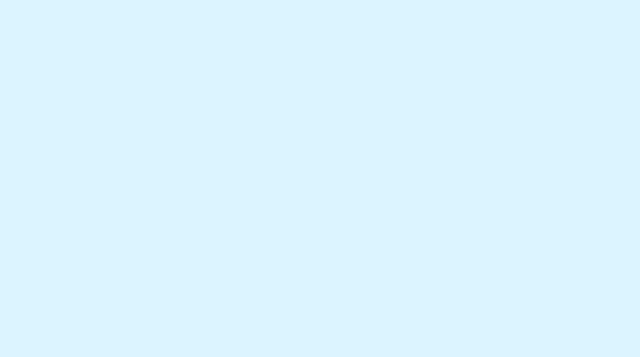
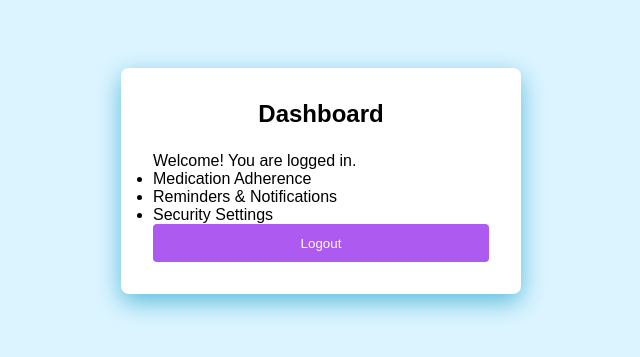
Before and after one commit to 2339036/medication-adherence-system, a React app in the folder frontend/: page /dashboard in a window 1280 px wide. Before the commit this address had no page. Shown: the part 219-576 px from the top of the page, without its empty margins (319-959 px from the left). Built offline with nearby package versions, Linux system fonts and the light colour scheme; sample sign-in values are in the browser's storage; the HTML template or start-up script is replaced by a standard one.

Commit message:
Sprint 5: added protected routes, auth context, perisstent login (dashboard)

```diff
--- a/frontend/src/App.jsx
+++ b/frontend/src/App.jsx
@@ -5,13 +5,26 @@ import { Routes, Route } from "react-router-dom";
 import Login from "./pages/Login";
 import Register from "./pages/Register";
 import ForgotPassword from "./pages/ForgotPassword";
+import Dashboard from "./pages/Dashboard";
+import ProtectedRoute from "./components/ProtectedRoute";
 
 function App() {
   return (
     <Routes>
+      {/* Public routes */}
       <Route path="/" element={<Login />} />
       <Route path="/register" element={<Register />} />
       <Route path="/forgot-password" element={<ForgotPassword />} />
+
+      {/* Protected route */}
+      <Route
+        path="/dashboard"
+        element={
+          <ProtectedRoute>
+            <Dashboard />
+          </ProtectedRoute>
+        }
+      />
     </Routes>
   );
 }
--- /dev/null
+++ b/frontend/src/components/ProtectedRoute.jsx
@@ -0,0 +1,25 @@
+// ProtectedRoute.jsx
+// Prevents access to routes unless user is logged in
+// Waits for auth check to complete before redirecting
+
+import { Navigate } from "react-router-dom";
+import { useAuth } from "../context/AuthContext";
+
+function ProtectedRoute({ children }) {
+  const { user, loading } = useAuth();
+
+  // While checking auth status, render nothing (or a loader later)
+  if (loading) {
+    return null;
+  }
+
+  // If NOT logged in --> redirect
+  if (!user) {
+    return <Navigate to="/" replace />;
+  }
+
+  // If logged in --> render page
+  return children;
+}
+
+export default ProtectedRoute;
--- /dev/null
+++ b/frontend/src/context/AuthContext.jsx
@@ -0,0 +1,51 @@
+// AuthContext.jsx
+// This file manages global authentication state (logged in / logged out)
+
+import { createContext, useContext, useState, useEffect } from "react";
+
+// Create the context
+const AuthContext = createContext();
+
+// Create the provider component
+export function AuthProvider({ children }) {
+  // Store user info (null = not logged in)
+    const [user, setUser] = useState(null);
+    const [loading, setLoading] = useState(true); // auth check in progress
+
+
+  // On app load, check if user already exists in localStorage
+    useEffect(() => {
+        const storedUser = localStorage.getItem("user");
+
+        if (storedUser) {
+            setUser(JSON.parse(storedUser));
+    }
+
+        // Auth check complete
+        setLoading(false);
+    }, []);
+
+
+  // Login function
+  const login = (userData) => {
+    localStorage.setItem("user", JSON.stringify(userData));
+    setUser(userData);
+  };
+
+  // Logout function
+  const logout = () => {
+    localStorage.removeItem("user");
+    setUser(null);
+  };
+
+  return (
+    <AuthContext.Provider value={{ user, login, logout, loading }}>
+      {children}
+    </AuthContext.Provider>
+  );
+}
+
+// Custom hook for easy access
+export function useAuth() {
+  return useContext(AuthContext);
+}
--- a/frontend/src/main.jsx
+++ b/frontend/src/main.jsx
@@ -3,12 +3,15 @@ import ReactDOM from "react-dom/client";
 import { BrowserRouter } from "react-router-dom";
 import App from "./App";
 import "./index.css";
+import { AuthProvider } from "./context/AuthContext";
 
 
 ReactDOM.createRoot(document.getElementById("root")).render(
   <React.StrictMode>
     <BrowserRouter>
+      <AuthProvider>
       <App />
+      </AuthProvider>
     </BrowserRouter>
   </React.StrictMode>
 );
--- a/frontend/src/pages/Dashboard.jsx
+++ b/frontend/src/pages/Dashboard.jsx
@@ -1,3 +1,27 @@
-export default function Dashboard() {
-  return <h1>Dashboard Page</h1>;
+// Dashboard.jsx
+// This page is shown ONLY after a successful login
+import { useAuth } from "../context/AuthContext";
+
+function Dashboard() {
+  const { user, logout } = useAuth();
+
+  return (
+    <div className="page-container">
+      <div className="card">
+        <h2>Dashboard</h2>
+
+        <p>Welcome! You are logged in.</p>
+
+        {/* Later we will replace this with real features */}
+        <ul>
+          <li>Medication Adherence</li>
+          <li>Reminders & Notifications</li>
+          <li>Security Settings</li>
+        </ul>
+        <button onClick={logout}>Logout</button>
+      </div>
+    </div>
+  );
 }
+
+export default Dashboard;
--- a/frontend/src/pages/Login.jsx
+++ b/frontend/src/pages/Login.jsx
@@ -2,12 +2,16 @@ import { useState } from "react";
 import { Link } from "react-router-dom";
 import { loginUser } from "../services/authService";
 import { FaEye, FaEyeSlash } from "react-icons/fa";
+import { useNavigate } from "react-router-dom";
+import { useAuth } from "../context/AuthContext";
 
 function Login() {
   const [email, setEmail] = useState("");
   const [password, setPassword] = useState("");
   const [message, setMessage] = useState("");
   const [showPassword, setShowPassword] = useState(false);
+  const navigate = useNavigate();
+  const { login } = useAuth();
 
   const handleSubmit = async (e) => {
     e.preventDefault(); // Prevent page refresh
@@ -19,6 +23,8 @@ function Login() {
     if (result.token) {
       localStorage.setItem("token", result.token); // Store token
       setMessage("Login successful");
+      login(result);           // store user globally
+      navigate("/dashboard"); // redirect after login
     } else {
       setMessage(result.message || "Login failed");
     }
```
